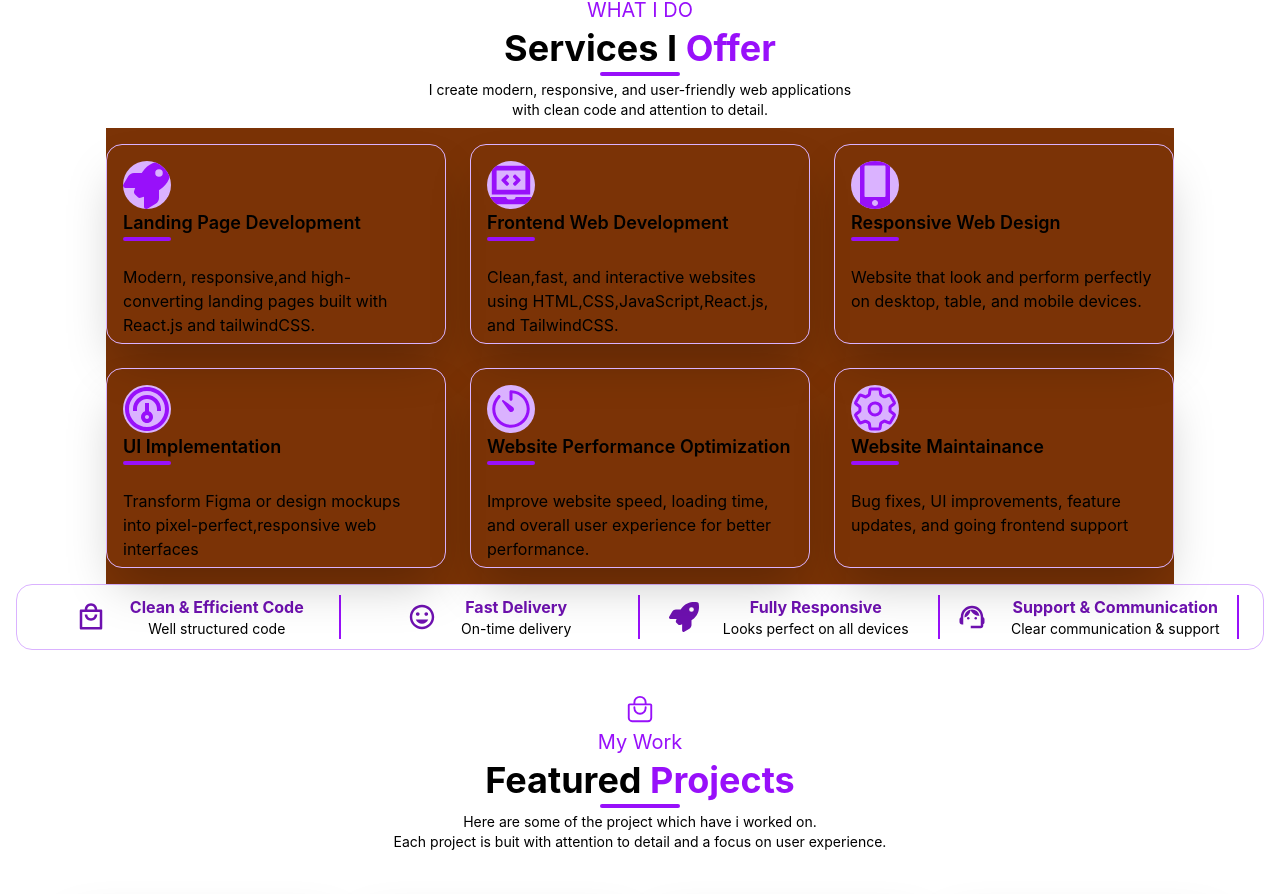
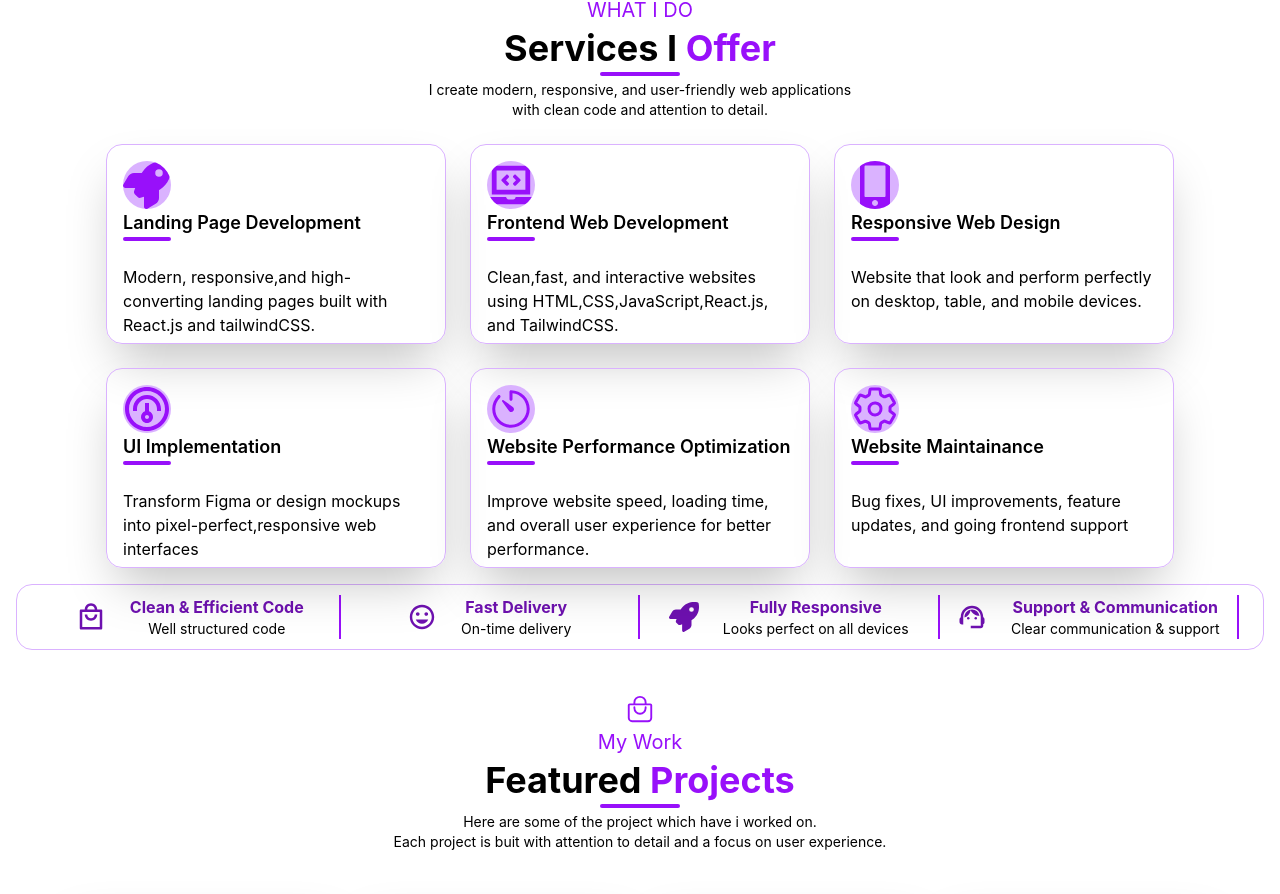
Before and after one commit to Shafaque1perween/MyPortfolio, a React (Vite) app: page / in a window 1280 px wide. Shown: the part 1836-2730 px from the top of the page. Built offline with nearby package versions, Linux system fonts and the light colour scheme.

Commit message:
Fix hero section height

```diff
--- a/src/Components/Hero.jsx
+++ b/src/Components/Hero.jsx
@@ -12,7 +12,7 @@ import { LuDownload } from "react-icons/lu";
 
 const Hero = () => {
     return (
-        <div className=' flex justify-center items-center lg:px-20 px-8   sm:py-2  w-full min-h-120 ' id='home'>
+        <div className=' flex justify-center items-center lg:px-20 px-4   sm:py-2  w-full min-h-120 ' id='home'>
             {/* hero-rightside-content-start    */}
             <div className='  flex flex-col justify-between gap-4 px-4 pt-20 min-h-80  md:w-[60%] w-full '>
 
--- a/src/Components/Service.jsx
+++ b/src/Components/Service.jsx
@@ -42,7 +42,7 @@ const Service = () => {
                 {renderHeading}
             </div>
 
-            <div className=' py-4  grid lg:grid-cols-3 md:grid-cols-2 grid-cols-1 flex-row justify-center items-center gap-6 z-3 bg-amber-900 '>
+            <div className=' py-4  grid lg:grid-cols-3 md:grid-cols-2 grid-cols-1 flex-row justify-center items-center gap-6 z-3  '>
                 {renderService}
             </div>
 
```
